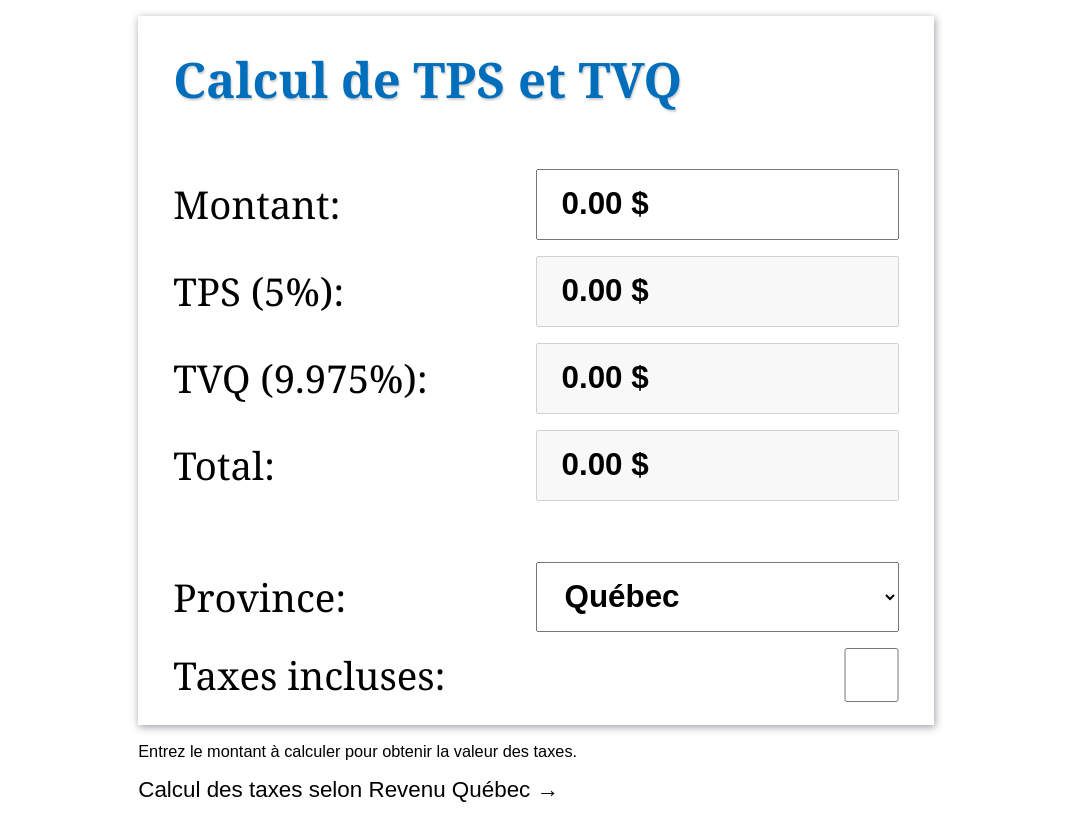
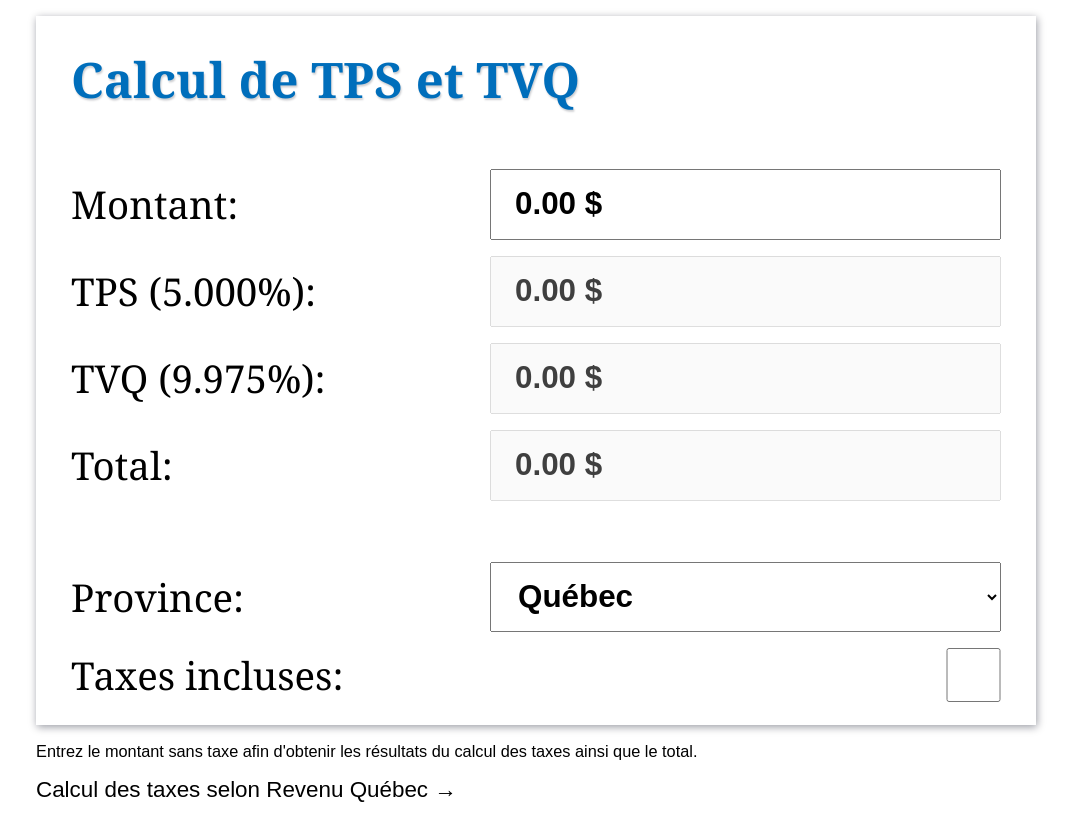
Before and after one commit to alex-drocks/calcul-taxes, a Next.js app: page / in a window 1280 px wide. Shown: the whole page, without its empty margins (104-1177 px from the left). Built offline with nearby package versions, Linux system fonts and the light colour scheme.

Commit message:
All is working except taxe included.

```diff
--- a/components/TaxCalculator/TaxCalculator.js
+++ b/components/TaxCalculator/TaxCalculator.js
@@ -10,54 +10,57 @@ export default function TaxCalculator() {
   const [total, setTotal] = useState(0);
 
   const [province, setProvince] = useState("Québec");
-  useEffect(function setTauxDeTaxes() {
-    console.log({province})
-
-    if (province === "Québec") {
-      setTauxTPS(0.05)
-      setTauxTVQ(0.09975)
-    } else if (province === "Ontario") {
-      setTauxTPS(0.13)
-      setTauxTVQ(0)
-    } else if (province === "Alberta") {
-      setTauxTPS(0.05)
-      setTauxTVQ(0)
-    } else if (province === "Colombie-Britannique") {
-      setTauxTPS(0.12)
-      setTauxTVQ(0)
-    } else if (province === "Île-du-Prince-Édouard") {
-      setTauxTPS(0.15)
-      setTauxTVQ(0)
-    } else if (province === "Manitoba") {
-      setTauxTPS(0.13)
-      setTauxTVQ(0)
-    } else if (province === "Nouveau-Brunswick") {
-      setTauxTPS(0.15)
-      setTauxTVQ(0)
-    }
-  }, [province])
-  const [tauxTPS, setTauxTPS] = useState(0.05);
-  const [tauxTVQ, setTauxTVQ] = useState(0.09975);
+  const [taux, setTaux] = useState({tps: 0, tvq: 0})
 
   const [taxeIn, setTaxeIn] = useState(false);
 
-  useEffect(() => {
-    const tps = montant * tauxTPS;
-    const tvq = montant * tauxTVQ;
+  useEffect(function setTauxDeTaxes() {
+    if (province === "Québec") {
+      setTaux({tps: 0.05, tvq: 0.09975})
+    } else if (province === "Ontario") {
+      setTaux({tps: 0.13, tvq: 0})
+    } else if (province === "Alberta") {
+      setTaux({tps: 0.05, tvq: 0})
+    } else if (province === "Colombie-Britannique") {
+      setTaux({tps: 0.12, tvq: 0})
+    } else if (province === "Île-du-Prince-Édouard") {
+      setTaux({tps: 0.15, tvq: 0})
+    } else if (province === "Manitoba") {
+      setTaux({tps: 0.13, tvq: 0})
+    } else if (province === "Nouveau-Brunswick") {
+      setTaux({tps: 0.15, tvq: 0})
+    } else if (province === "Nouvelle-Écosse") {
+      setTaux({tps: 0.15, tvq: 0})
+    } else if (province === "Nunavut") {
+      setTaux({tps: 0.05, tvq: 0})
+    } else if (province === "Saskatchewan") {
+      setTaux({tps: 0.11, tvq: 0})
+    } else if (province === "Terre-Neuve-et-Labrador") {
+      setTaux({tps: 0.15, tvq: 0})
+    } else if (province === "Territoires du Nord-Ouest") {
+      setTaux({tps: 0.05, tvq: 0})
+    } else if (province === "Yukon") {
+      setTaux({tps: 0.05, tvq: 0})
+    }
+  }, [province])
+
+  useEffect(function calcul() {
+    const tps = montant * taux.tps;
+    const tvq = montant * taux.tvq;
     setTPS(tps);
     setTVQ(tvq);
     setTotal(round(montant + tps + tvq));
-    console.log({montant, taxeIn, tps, tvq});
-  }, [montant])
+    console.log("calcul=", {montant, taxeIn, tps, tvq, total});
+  }, [montant, province, taxeIn, taux.tps, taux.tvq])
 
   return (
     <div className={styles.calculator}>
 
       <div className={styles.card}>
-        <h1>Calcul de TPS et TVQ</h1>
+        <h1>Calcul de {province === "Québec" ? "TPS" : "TVH"} et TVQ</h1>
 
         <div className={`${styles.field} montant`}>
-          <label htmlFor="montant"><h2>Montant:</h2></label>
+          <label htmlFor="montant"><h2>{taxeIn ? "Total" : "Montant"}:</h2></label>
           <NumberFormat
             id="montant"
             defaultValue={0}
@@ -76,7 +79,9 @@ export default function TaxCalculator() {
         </div>
 
         <div className={`${styles.field} tps`}>
-          <label htmlFor="tps"><h2>TPS (5%):</h2></label>
+          <label htmlFor="tps">
+            <h2>{province === "Québec" ? "TPS" : "TVH"} ({(taux.tps * 100).toFixed(3)}%):</h2>
+          </label>
           <NumberFormat
             disabled
             id="tps"
@@ -95,7 +100,7 @@ export default function TaxCalculator() {
           />
         </div>
         <div className={`${styles.field} tvq`}>
-          <label htmlFor="tvq"><h2>TVQ (9.975%):</h2></label>
+          <label htmlFor="tvq"><h2>TVQ ({(taux.tvq * 100).toFixed(3)}%):</h2></label>
           <NumberFormat
             disabled
             id="tvq"
@@ -114,7 +119,7 @@ export default function TaxCalculator() {
           />
         </div>
         <div className={`${styles.field} total`}>
-          <label htmlFor="total"><h2>Total:</h2></label>
+          <label htmlFor="total"><h2>{taxeIn ? "Montant" : "Total"}:</h2></label>
           <NumberFormat
             disabled
             id="total"
@@ -140,9 +145,17 @@ export default function TaxCalculator() {
           <select name="province" id="province" defaultValue="Québec"
                   onChange={e => setProvince(e.target.value)}>
             <option value="Québec">Québec</option>
-            <option value="Ontario">Ontario</option>
             <option value="Alberta">Alberta</option>
             <option value="Île-du-Prince-Édouard">Île-du-Prince-Édouard</option>
+            <option value="Manitoba">Manitoba</option>
+            <option value="Nouveau-Brunswick">Nouveau-Brunswick</option>
+            <option value="Nouvelle-Écosse">Nouvelle-Écosse</option>
+            <option value="Nunavut">Nunavut</option>
+            <option value="Ontario">Ontario</option>
+            <option value="Saskatchewan">Saskatchewan</option>
+            <option value="Terre-Neuve-et-Labrador">Terre-Neuve-et-Labrador</option>
+            <option value="Territoires du Nord-Ouest">Territoires du Nord-Ouest</option>
+            <option value="Yukon">Yukon</option>
           </select>
         </div>
 
@@ -153,17 +166,31 @@ export default function TaxCalculator() {
         </div>
       </div>
 
-      <p>
-        Entrez le montant à calculer pour obtenir la valeur des taxes.
-      </p>
-      <a className="text-link"
-         href="https://www.revenuquebec.ca/fr/entreprises/taxes/tpstvh-et-tvq/perception-de-la-tps-et-de-la-tvq/calcul-des-taxes/">
-        Calcul des taxes selon Revenu Québec
-      </a>
+      {
+        taxeIn ? (
+          <p> Entrez le total (incluant les taxes) afin d'obtenir les résultats du calcul des taxes ainsi que le montant
+            net.</p>
+        ) : (
+          <p>Entrez le montant sans taxe afin d'obtenir les résultats du calcul des taxes ainsi que le total.</p>
+        )
+      }
+      {province === "Québec" ?
+        (
+          <a className="text-link"
+             href="https://www.revenuquebec.ca/fr/entreprises/taxes/tpstvh-et-tvq/perception-de-la-tps-et-de-la-tvq/calcul-des-taxes/">
+            Calcul des taxes selon Revenu Québec
+          </a>)
+        :
+        (<a className="text-link"
+            href="https://www.canada.ca/fr/agence-revenu/services/impot/entreprises/sujets/tps-tvh-entreprises/facturer-percevoir-quel-taux/calculatrice.html">
+          Calcul des taxes selon Canada.ca
+        </a>)
+      }
+
     </div>
   )
 }
 
-function round(num) {
-  return (Math.round((num + Number.EPSILON) * 100) / 100).toFixed(2)
+function round(num, digits) {
+  return (Math.round((num + Number.EPSILON) * 100) / 100).toFixed(digits || 2)
 }
--- a/components/TaxCalculator/TaxCalculator.module.css
+++ b/components/TaxCalculator/TaxCalculator.module.css
@@ -1,4 +1,5 @@
 .calculator {
+  width: 100%;
   max-width: 1000px;
 }
 
@@ -21,6 +22,10 @@
   box-shadow: 1px 1px 5px rgba(0, 8, 27, 0.55);
 }
 
+.spacer {
+  margin-top: 2em;
+}
+
 .field {
   display: flex;
   align-items: center;
@@ -33,16 +38,16 @@
   margin: 0;
 }
 
-.spacer {
-  margin-top: 2em;
+.field label {
+  min-width: 45%;
 }
 
 .field select, .field input {
   font-weight: 700;
   font-size: 1.4em;
   padding: 0.5em 0.75em;
-  max-width: 50%;
-  width: 50%;
+  max-width: 55%;
+  width: 55%;
   margin: .25em 0;
 }
 
@@ -53,6 +58,7 @@
 
 .field input[disabled] {
   color: var(--main-text-color);
+  opacity: 0.75;
 }
 
 @media screen and (max-width: 1000px) {
```
